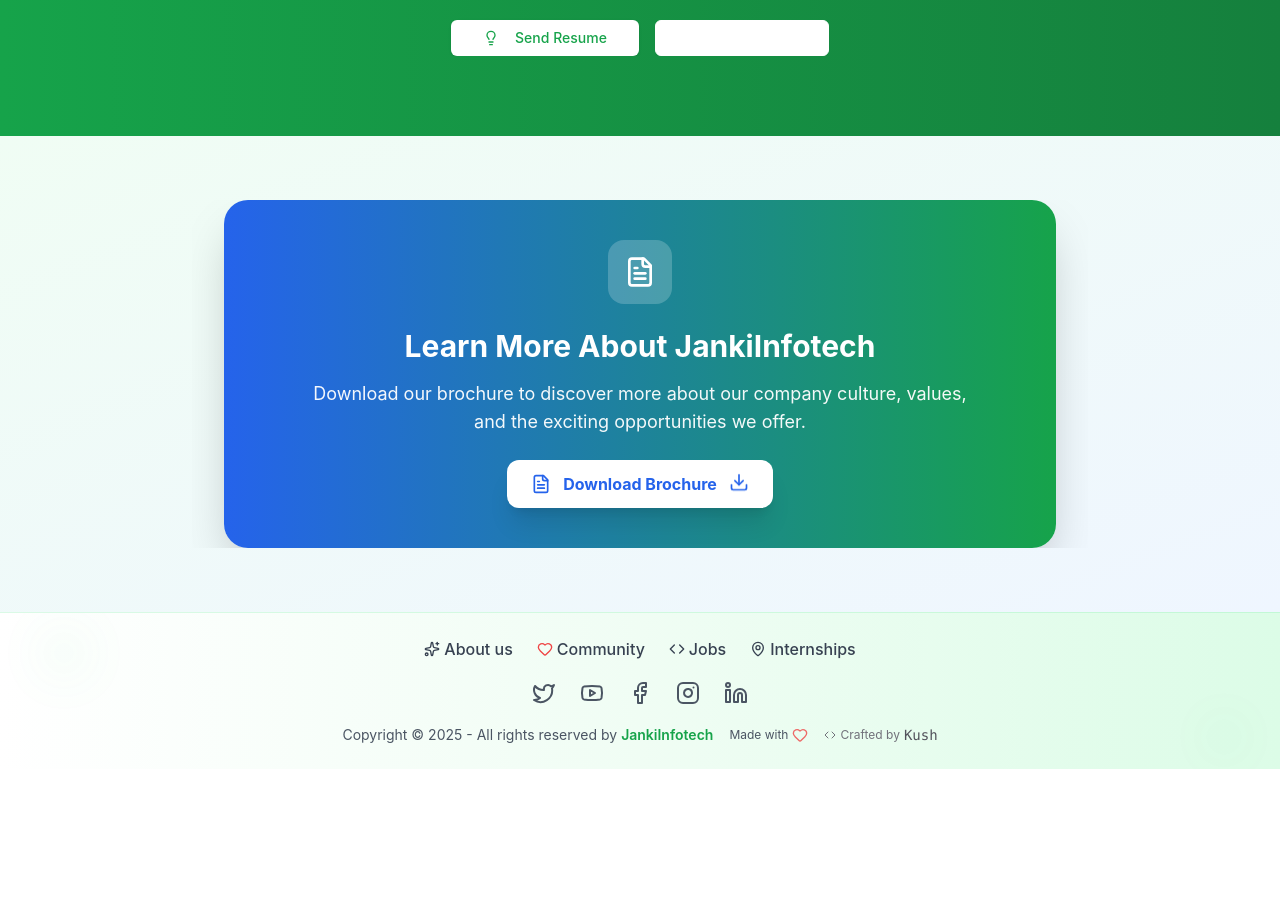
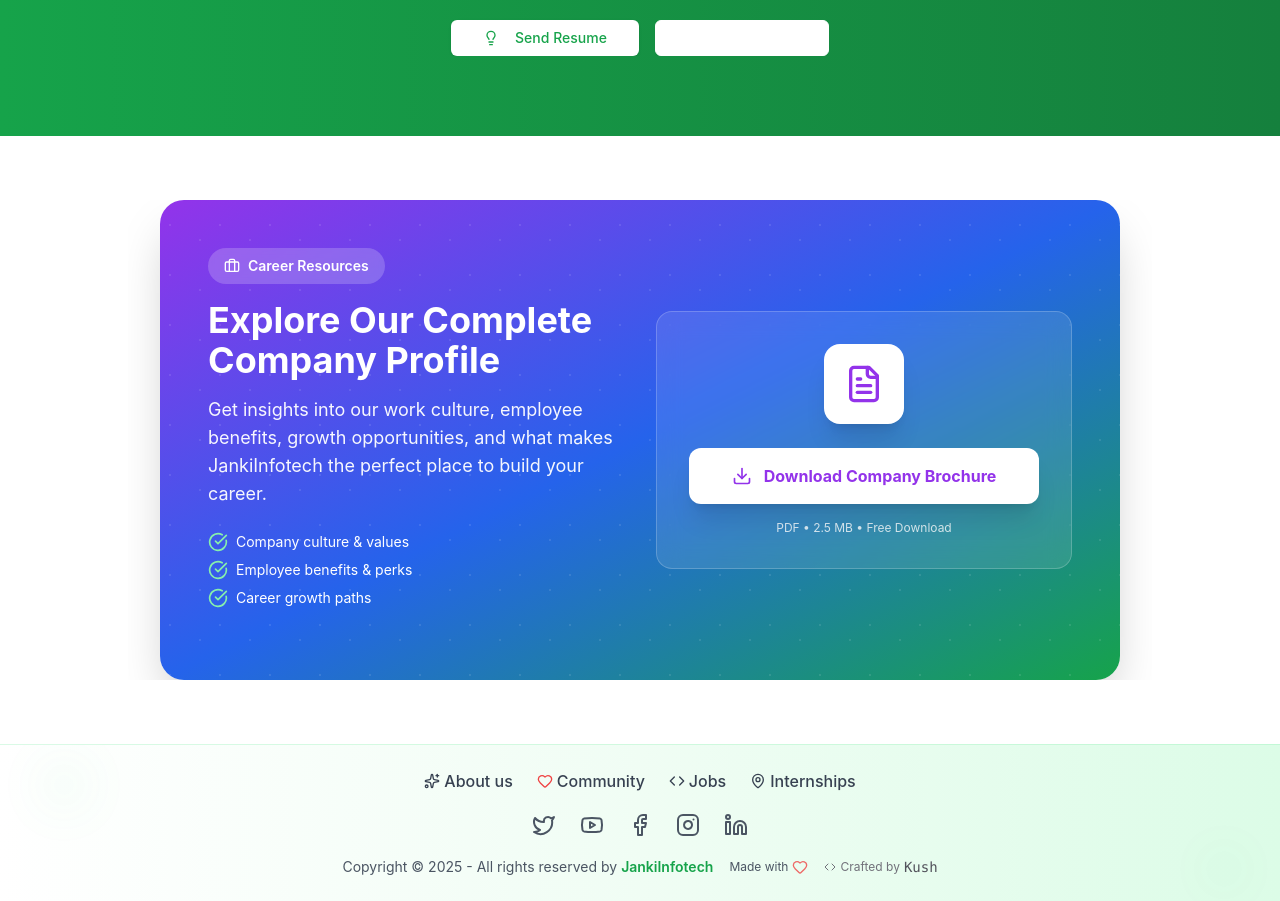
Before and after one commit to kushvardhan/jankiinfotech, a Next.js app: page /careers in a window 1280 px wide. Shown: the part 3620-4521 px from the top of the page. Before the commit the page ends 4389 px from the top, so only its background shows below. Built offline with nearby package versions, Linux system fonts and the light colour scheme.

Commit message:
texts for better UX

```diff
--- a/src/app/careers/page.tsx
+++ b/src/app/careers/page.tsx
@@ -487,29 +487,71 @@ export default function CareersPage() {
           </div>
         </section>
 
-        {/* Brochure Download CTA */}
-        <section className="py-16 bg-gradient-to-br from-green-50 to-blue-50">
-          <div className="container mx-auto max-w-4xl px-4 sm:px-6 lg:px-8">
-            <div className="bg-gradient-to-r from-blue-600 to-green-600 rounded-3xl p-8 md:p-10 text-white text-center shadow-2xl">
-              <div className="w-16 h-16 bg-white/20 rounded-2xl flex items-center justify-center mx-auto mb-6">
-                <FileText className="h-8 w-8 text-white" />
+        {/* Brochure Download CTA - Careers Themed */}
+        <section className="py-16 bg-white">
+          <div className="container mx-auto max-w-5xl px-4 sm:px-6 lg:px-8">
+            <div className="relative bg-gradient-to-br from-purple-600 via-blue-600 to-green-600 rounded-3xl p-8 md:p-12 overflow-hidden shadow-2xl">
+              {/* Animated background pattern */}
+              <div className="absolute inset-0 opacity-10">
+                <div
+                  className="absolute top-0 left-0 w-full h-full"
+                  style={{
+                    backgroundImage:
+                      "radial-gradient(circle at 20% 50%, white 1px, transparent 1px), radial-gradient(circle at 80% 80%, white 1px, transparent 1px)",
+                    backgroundSize: "50px 50px",
+                  }}
+                ></div>
               </div>
-              <h2 className="text-2xl md:text-3xl font-bold mb-4">
-                Learn More About JankiInfotech
-              </h2>
-              <p className="text-base md:text-lg mb-6 opacity-95 max-w-2xl mx-auto">
-                Download our brochure to discover more about our company
-                culture, values, and the exciting opportunities we offer.
-              </p>
-              <a
-                href="/brochure.jpeg"
-                download="JankiInfotech-Brochure.jpeg"
-                className="inline-flex items-center gap-3 bg-white text-blue-600 hover:bg-gray-100 px-6 py-3 rounded-xl font-bold shadow-xl hover:shadow-2xl transition-all duration-300 transform hover:scale-105"
-              >
-                <FileText className="h-5 w-5" />
-                Download Brochure
-                <Download className="h-5 w-5 animate-bounce" />
-              </a>
+
+              <div className="relative z-10 grid md:grid-cols-2 gap-8 items-center">
+                <div className="text-white">
+                  <div className="inline-flex items-center bg-white/20 backdrop-blur-sm px-4 py-2 rounded-full mb-4">
+                    <Briefcase className="h-4 w-4 mr-2" />
+                    <span className="text-sm font-semibold">
+                      Career Resources
+                    </span>
+                  </div>
+                  <h2 className="text-3xl md:text-4xl font-bold mb-4">
+                    Explore Our Complete Company Profile
+                  </h2>
+                  <p className="text-base md:text-lg opacity-95 leading-relaxed mb-6">
+                    Get insights into our work culture, employee benefits,
+                    growth opportunities, and what makes JankiInfotech the
+                    perfect place to build your career.
+                  </p>
+                  <ul className="space-y-2 mb-6">
+                    <li className="flex items-center gap-2">
+                      <CheckCircle className="h-5 w-5 text-green-300" />
+                      <span className="text-sm">Company culture & values</span>
+                    </li>
+                    <li className="flex items-center gap-2">
+                      <CheckCircle className="h-5 w-5 text-green-300" />
+                      <span className="text-sm">Employee benefits & perks</span>
+                    </li>
+                    <li className="flex items-center gap-2">
+                      <CheckCircle className="h-5 w-5 text-green-300" />
+                      <span className="text-sm">Career growth paths</span>
+                    </li>
+                  </ul>
+                </div>
+
+                <div className="flex flex-col items-center justify-center bg-white/10 backdrop-blur-md rounded-2xl p-8 border border-white/20">
+                  <div className="w-20 h-20 bg-white rounded-2xl flex items-center justify-center mb-6 shadow-xl">
+                    <FileText className="h-10 w-10 text-purple-600" />
+                  </div>
+                  <a
+                    href="/brochure.pdf"
+                    download="JankiInfotech-Brochure.pdf"
+                    className="group w-full bg-white hover:bg-gray-50 text-purple-600 font-bold py-4 px-8 rounded-xl shadow-xl hover:shadow-2xl transition-all duration-300 transform hover:scale-105 flex items-center justify-center gap-3"
+                  >
+                    <Download className="h-5 w-5 group-hover:animate-bounce" />
+                    Download Company Brochure
+                  </a>
+                  <p className="text-white/80 text-xs mt-4">
+                    PDF • 2.5 MB • Free Download
+                  </p>
+                </div>
+              </div>
             </div>
           </div>
         </section>
```
